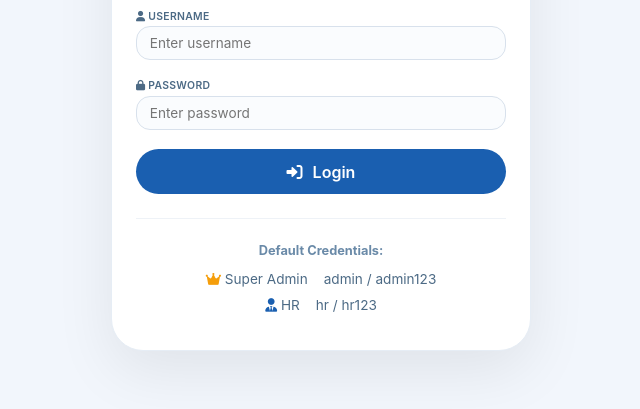
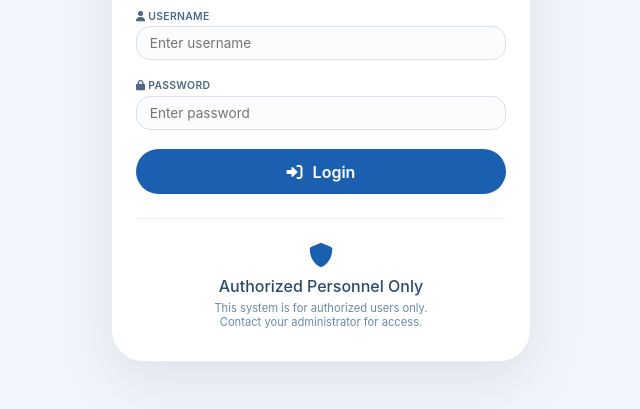
Before and after one commit to alihassan6939-blip/hr-portal, a website: page index.html in a window 1280 px wide. Shown: the part 243-652 px from the top of the page, without its empty margins (319-959 px from the left). Drawn offline with Linux system fonts and the light colour scheme.

Commit message:
Hide default credentials from login page

```diff
--- a/index.html
+++ b/index.html
@@ -101,18 +101,21 @@
             margin-top: 1.5rem;
             padding-top: 1.5rem;
             border-top: 1px solid #eef2f7;
-            font-size: 0.8rem;
-            color: #6a8aa8;
             text-align: center;
         }
-        .login-hint .cred-row {
-            display: flex;
-            justify-content: center;
-            gap: 1rem;
-            padding: 0.3rem 0;
-            font-family: monospace;
-            font-size: 0.85rem;
-            color: #4c6a85;
+        .login-hint .secure-icon {
+            color: #1a5fb0;
+            font-size: 1.5rem;
+        }
+        .login-hint .title {
+            margin-top: 0.5rem;
+            color: #2a4b6e;
+            font-weight: 500;
+        }
+        .login-hint .subtitle {
+            font-size: 0.7rem;
+            color: #6a8aa8;
+            margin-top: 0.3rem;
         }
         .portal-hidden { display: none !important; }
         .portal { max-width: 1400px; width: 100%; }
@@ -394,7 +397,6 @@
             table { font-size: 0.75rem; }
             th, td { padding: 0.4rem 0.5rem; }
             .notes-cell { max-width: 100px; }
-            .login-hint .cred-row { flex-direction: column; gap: 0.2rem; }
         }
     </style>
 </head>
@@ -427,14 +429,13 @@
         </form>
 
         <div class="login-hint">
-            <p style="margin-bottom: 0.5rem;"><strong>Default Credentials:</strong></p>
-            <div class="cred-row">
-                <span><i class="fas fa-crown" style="color:#f59e0b;"></i> Super Admin</span>
-                <span>admin / admin123</span>
-            </div>
-            <div class="cred-row">
-                <span><i class="fas fa-user-tie" style="color:#1a5fb0;"></i> HR</span>
-                <span>hr / hr123</span>
+            <div>
+                <i class="fas fa-shield-alt secure-icon"></i>
+                <p class="title">Authorized Personnel Only</p>
+                <p class="subtitle">
+                    This system is for authorized users only.<br>
+                    Contact your administrator for access.
+                </p>
             </div>
         </div>
     </div>
@@ -922,7 +923,7 @@
 
             loginPage.style.display = 'block';
             mainPortal.classList.add('portal-hidden');
-            console.log('HR Portal ready! Login: admin / admin123');
+            console.log('HR Portal ready!');
         })();
     </script>
 </body>
```
